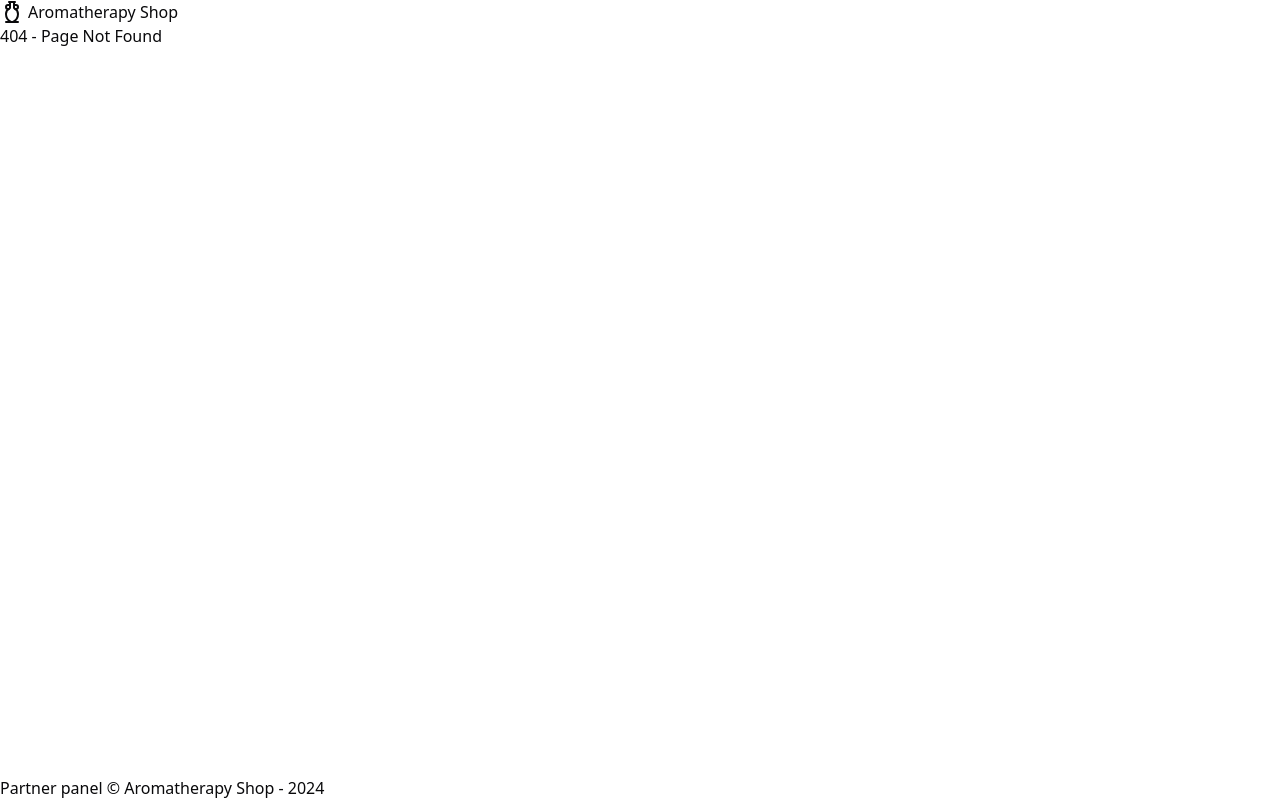
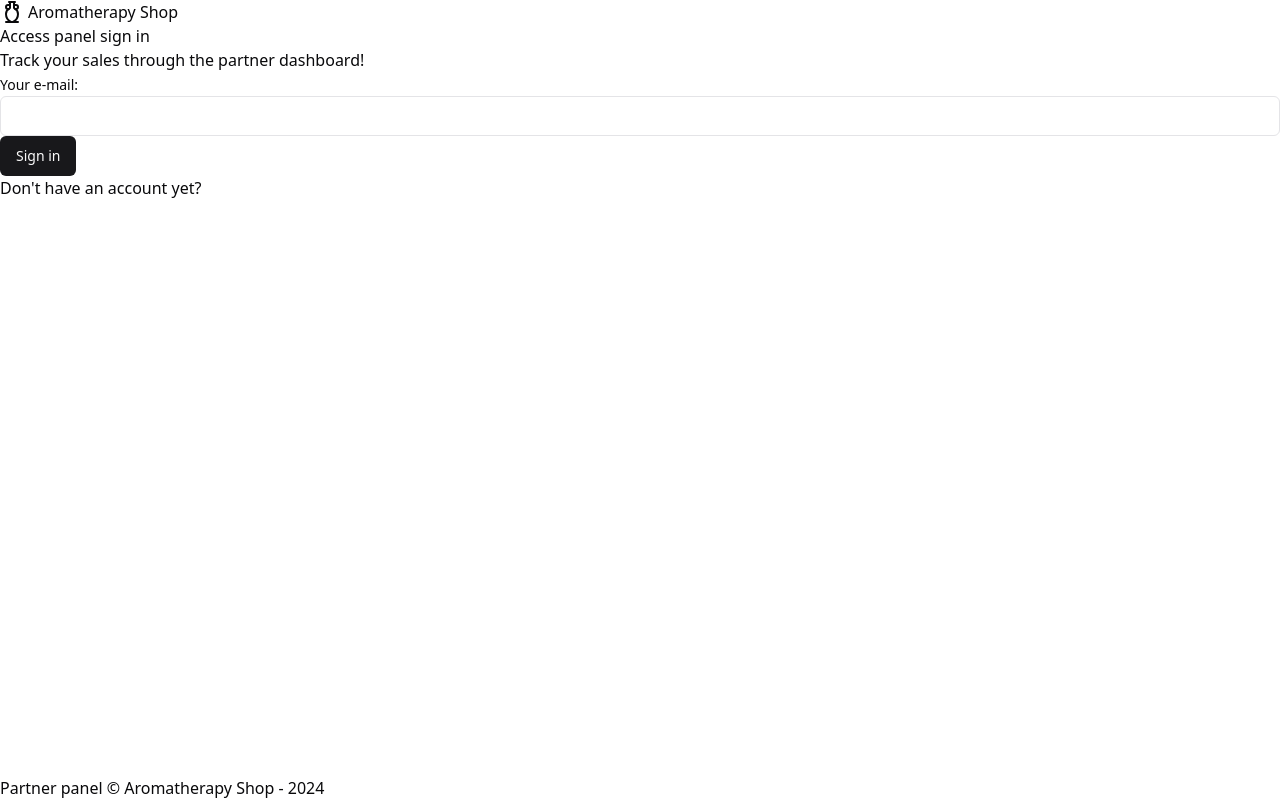
Before and after one commit to dwtoledo/Aromatherapy-Shop, a React (Vite) app: page /sign-in in a window 1280 px wide. Before the commit this address had no page. Built offline with nearby package versions, Linux system fonts and the light colour scheme.

Commit message:
Replace Login Page to SignIn
Create SignUp Page
Create and Implement a Route Dictionary

```diff
--- a/src/components/Header.tsx
+++ b/src/components/Header.tsx
@@ -1,11 +1,13 @@
 import { Amphora } from 'lucide-react'
 import { useNavigate } from 'react-router-dom'
+
+import { Routes } from '@/routes'
 
 export function Header() {
   const navigate = useNavigate()
 
   function handleLogoClick() {
-    navigate('/')
+    navigate(Routes.DASHBOARD)
   }
 
   return (
--- a/src/pages/auth/Login.tsx
+++ b/src/pages/auth/SignIn.tsx
@@ -1,30 +1,32 @@
 import { Helmet } from 'react-helmet-async'
 import { useForm } from 'react-hook-form'
+import { Link } from 'react-router-dom'
 import { toast } from 'sonner'
 import { z } from 'zod'
 
 import { Button } from '@/components/ui/button'
 import { Input } from '@/components/ui/input'
 import { Label } from '@/components/ui/label'
+import { Routes } from '@/routes'
 
-const loginForm = z.object({
+const signInForm = z.object({
   email: z.string().email(),
 })
 
-type LoginForm = z.infer<typeof loginForm>
+type SignInForm = z.infer<typeof signInForm>
 
-export function Login() {
+export function SignIn() {
   const {
     register,
     handleSubmit,
     formState: { isSubmitting },
-  } = useForm<LoginForm>()
+  } = useForm<SignInForm>()
 
-  async function handleLogin(data: LoginForm) {
+  async function handleSignIn(data: SignInForm) {
     try {
       console.log(data)
       await new Promise((resolve) => setTimeout(resolve, 2000))
-      // TODO - Implement Login HTTP Request
+      // TODO - Implement SignIn HTTP Request
       toast.success('We send an authentication link to your e-mail.')
     } catch {
       toast.error('Error, please contact your system administrator.')
@@ -33,14 +35,17 @@
 
   return (
     <main className="flex-1">
-      <Helmet title="Login" />
-      <h1>Access panel login</h1>
+      <Helmet title="Sign in" />
+      <h1>Access panel sign in</h1>
       <p>Track your sales through the partner dashboard!</p>
-      <form onSubmit={handleSubmit(handleLogin)}>
+      <form onSubmit={handleSubmit(handleSignIn)}>
         <Label htmlFor="email">Your e-mail:</Label>
         <Input id="email" type="email" {...register('email')} />
-        <Button disabled={isSubmitting}>Login</Button>
+        <Button disabled={isSubmitting}>Sign in</Button>
       </form>
+      <Link to={Routes.SIGNUP}>
+        Don't have an account yet?
+      </Link>
     </main>
   )
 }
--- /dev/null
+++ b/src/pages/auth/SignUp.tsx
@@ -0,0 +1,75 @@
+import { Helmet } from 'react-helmet-async'
+import { useForm } from 'react-hook-form'
+import { Link, useNavigate } from 'react-router-dom'
+import { toast } from 'sonner'
+import { z } from 'zod'
+
+import { Button } from '@/components/ui/button'
+import { Input } from '@/components/ui/input'
+import { Label } from '@/components/ui/label'
+import { Routes } from '@/routes'
+
+const signUpForm = z.object({
+  storeName: z.string(),
+  storePhone: z.string(),
+  managerName: z.string(),
+  managerEmail: z.string().email(),
+
+})
+
+type SignUpForm = z.infer<typeof signUpForm>
+
+export function SignUp() {
+  const {
+    register,
+    handleSubmit,
+    formState: { isSubmitting },
+  } = useForm<SignUpForm>()
+
+  const navigate = useNavigate()
+
+  async function handleSignUp(data: SignUpForm) {
+    try {
+      console.log(data)
+      await new Promise((resolve) => setTimeout(resolve, 2000))
+      // TODO - Implement Login HTTP Request
+      toast.success('Account created successfully!', {
+        action: {
+          label: 'Login now!',
+          onClick: () => navigate(Routes.SIGNIN),
+        },
+      })
+    } catch {
+      toast.error('Error, please contact your system administrator.')
+    }
+  }
+
+  return (
+    <main className="flex-1">
+      <Helmet title="Sign Up" />
+      <h1>Create your free account</h1>
+      <p>Become a partner and track your sales via the dashboard!</p>
+      <form onSubmit={handleSubmit(handleSignUp)}>
+
+        <Label htmlFor="storeName">Store name:</Label>
+        <Input id="storeName" type="text" {...register('storeName')} />
+
+        <Label htmlFor="managerName">Your name:</Label>
+        <Input id="managerName" type="text" {...register('managerName')} />
+
+        <Label htmlFor="managerEmail">Your e-mail:</Label>
+        <Input id="managerEmail" type="email" {...register('managerEmail')} />
+
+        <Label htmlFor="storePhone">Your phone:</Label>
+        <Input id="storePhone" type="tel" {...register('storePhone')} />
+
+        <Button disabled={isSubmitting}>Sign Up</Button>
+      </form>
+
+      <Link to={Routes.SIGNIN}>
+        Already have an account?
+      </Link>
+
+    </main>
+  )
+}
--- a/src/routes.tsx
+++ b/src/routes.tsx
@@ -3,21 +3,32 @@
 import { Dashboard } from './pages/app/Dashboard'
 import { DefaultLayout } from './pages/app/DefaultLayout'
 import { NotFound } from './pages/app/NotFound'
-import { Login } from './pages/auth/Login'
+import { SignIn } from './pages/auth/SignIn'
+import { SignUp } from './pages/auth/SignUp'
+
+export const Routes = {
+  DASHBOARD: '/',
+  SIGNIN: '/sign-in',
+  SIGNUP: '/sign-up',
+}
 
 export const router = createBrowserRouter([
   {
-    path: '/',
+    path: Routes.DASHBOARD,
     element: <DefaultLayout />,
     errorElement: <NotFound />,
     children: [
       {
-        path: '/',
+        path: Routes.DASHBOARD,
         element: <Dashboard />,
       },
       {
-        path: '/login',
-        element: <Login />,
+        path: Routes.SIGNIN,
+        element: <SignIn />,
+      },
+      {
+        path: Routes.SIGNUP,
+        element: <SignUp />,
       },
     ],
   },
```
